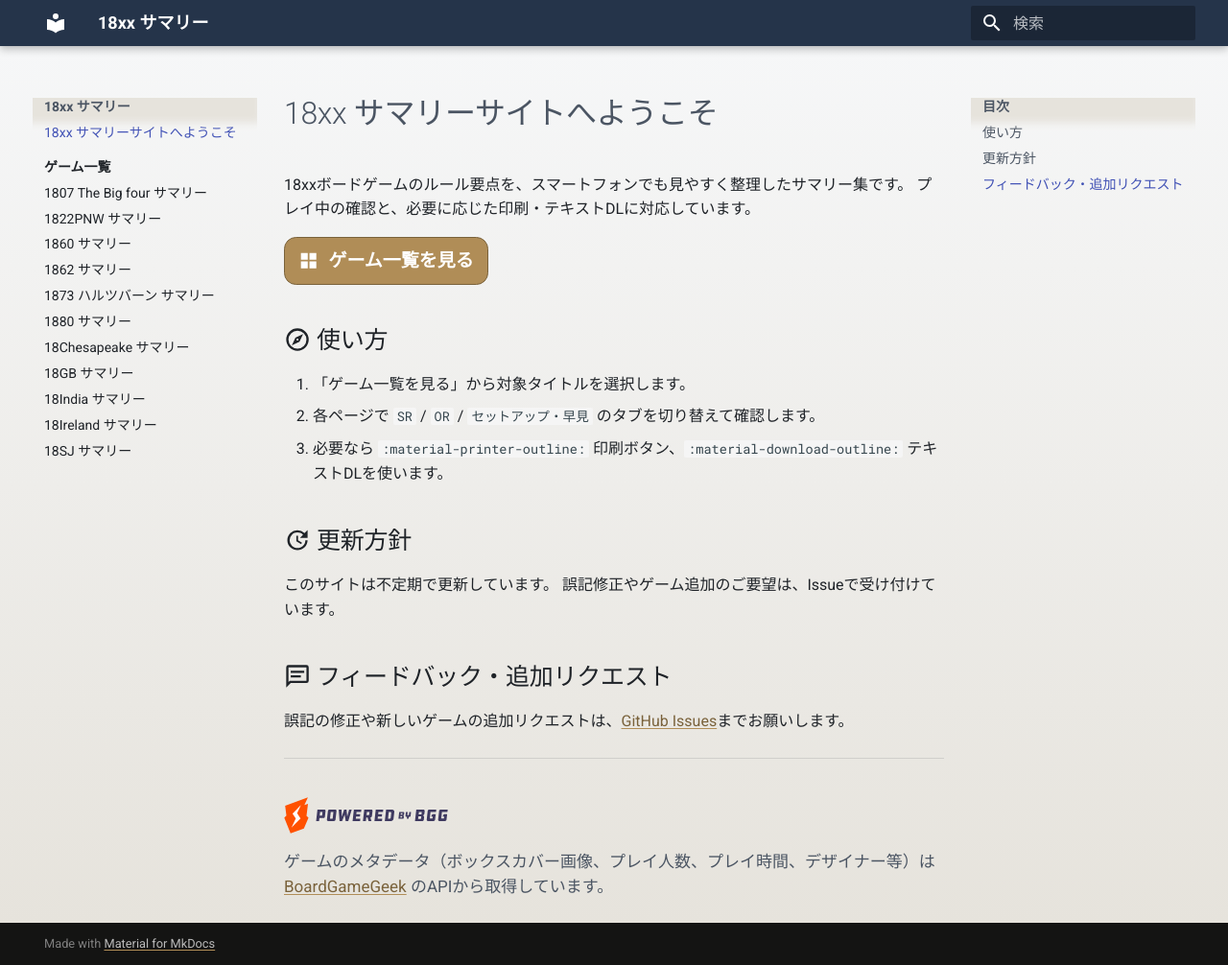
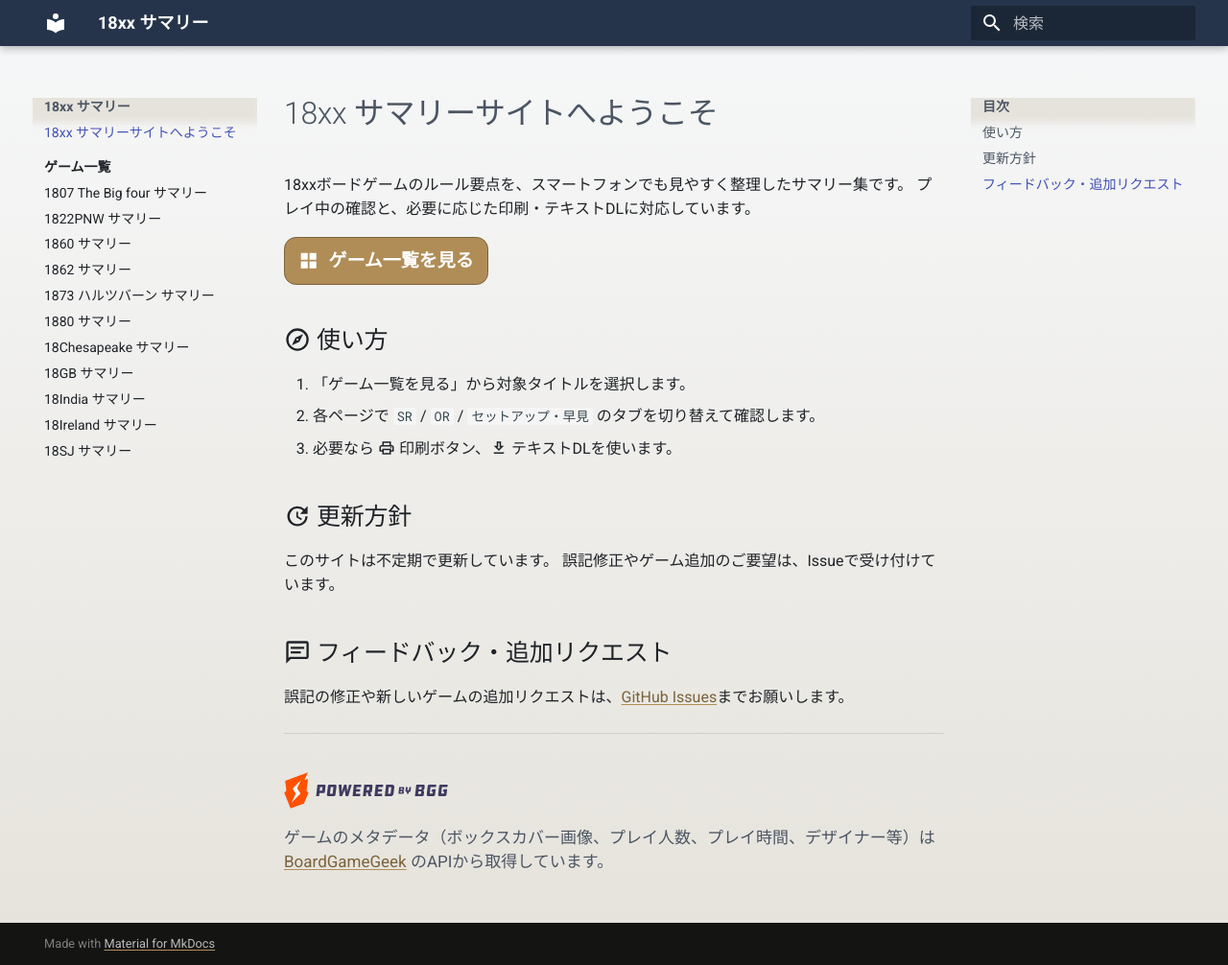
Before and after one commit to satamoto7/18xx-summary-jp, an MkDocs documentation site: the page built from docs/index.md, in a window 1280 px wide and 1006 px high. Shown: the whole window at 96% size. Built offline with MkDocs 1.6.1 and Material for MkDocs 9.7.7, drawn with Linux system fonts in a browser that asks for light colours.

Commit message:
docs: remove backticks around material icons
Remove backticks surrounding `:material-printer-outline:` and `:material-download-outline:` so they render as icons instead of code literals.

```diff
--- a/docs/index.md
+++ b/docs/index.md
@@ -9,7 +9,7 @@
 
 1. 「ゲーム一覧を見る」から対象タイトルを選択します。
 2. 各ページで `SR` / `OR` / `セットアップ・早見` のタブを切り替えて確認します。
-3. 必要なら `:material-printer-outline:` 印刷ボタン、`:material-download-outline:` テキストDLを使います。
+3. 必要なら :material-printer-outline: 印刷ボタン、:material-download-outline: テキストDLを使います。
 
 ## :material-update: 更新方針
 
```
